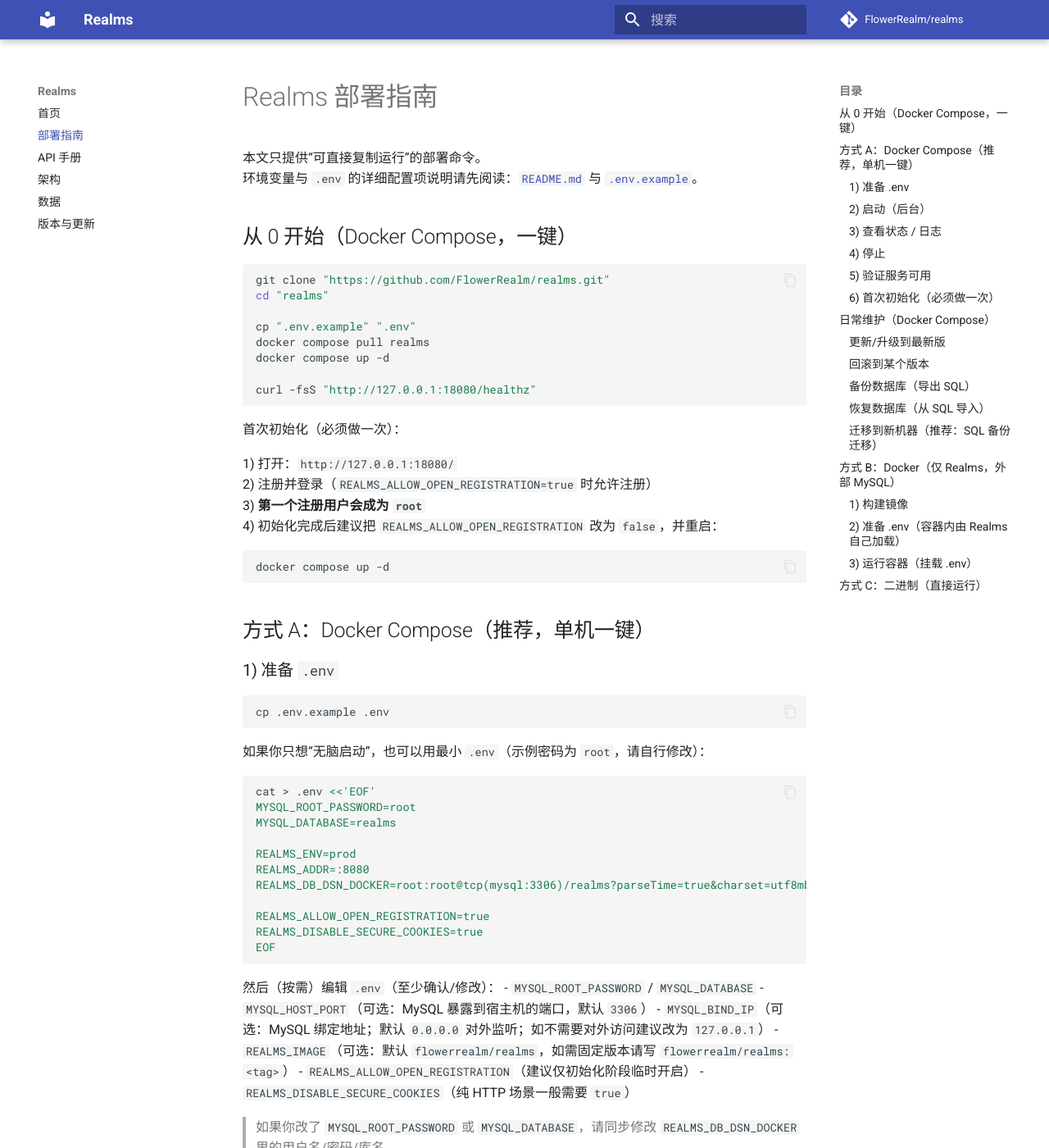
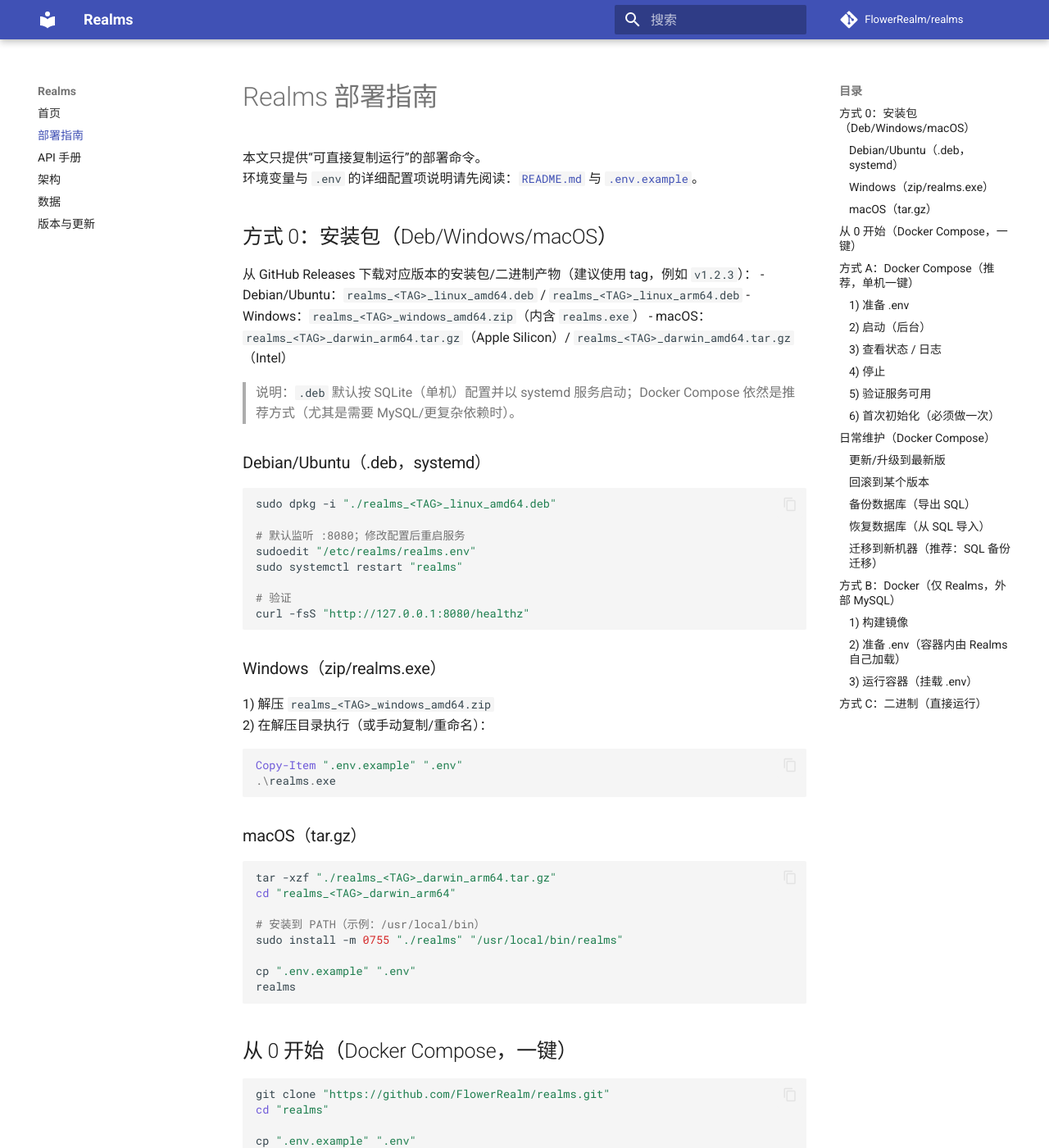
Before and after one commit to FlowerRealm/realms, an MkDocs documentation site: the page built from docs/USAGE.md, in a window 1280 px wide and 1400 px high. Shown: the whole window at 82% size. Built offline with MkDocs 1.6.1 and Material for MkDocs 9.7.7, drawn with Linux system fonts in a browser that asks for light colours; comment, search, counter and statistics services are not loaded.

Commit message:
feat(release): add deb/windows/macOS artifacts

````diff
--- a/docs/USAGE.md
+++ b/docs/USAGE.md
@@ -2,6 +2,51 @@
 
 本文只提供“可直接复制运行”的部署命令。
 环境变量与 `.env` 的详细配置项说明请先阅读：[`README.md`](https://github.com/FlowerRealm/realms/blob/master/README.md) 与 [`.env.example`](https://github.com/FlowerRealm/realms/blob/master/.env.example)。
+
+## 方式 0：安装包（Deb/Windows/macOS）
+
+从 GitHub Releases 下载对应版本的安装包/二进制产物（建议使用 tag，例如 `v1.2.3`）：
+- Debian/Ubuntu：`realms_<TAG>_linux_amd64.deb` / `realms_<TAG>_linux_arm64.deb`
+- Windows：`realms_<TAG>_windows_amd64.zip`（内含 `realms.exe`）
+- macOS：`realms_<TAG>_darwin_arm64.tar.gz`（Apple Silicon）/ `realms_<TAG>_darwin_amd64.tar.gz`（Intel）
+
+> 说明：`.deb` 默认按 SQLite（单机）配置并以 systemd 服务启动；Docker Compose 依然是推荐方式（尤其是需要 MySQL/更复杂依赖时）。
+
+### Debian/Ubuntu（.deb，systemd）
+
+```bash
+sudo dpkg -i "./realms_<TAG>_linux_amd64.deb"
+
+# 默认监听 :8080；修改配置后重启服务
+sudoedit "/etc/realms/realms.env"
+sudo systemctl restart "realms"
+
+# 验证
+curl -fsS "http://127.0.0.1:8080/healthz"
+```
+
+### Windows（zip/realms.exe）
+
+1) 解压 `realms_<TAG>_windows_amd64.zip`
+2) 在解压目录执行（或手动复制/重命名）：
+
+```powershell
+Copy-Item ".env.example" ".env"
+.\realms.exe
+```
+
+### macOS（tar.gz）
+
+```bash
+tar -xzf "./realms_<TAG>_darwin_arm64.tar.gz"
+cd "realms_<TAG>_darwin_arm64"
+
+# 安装到 PATH（示例：/usr/local/bin）
+sudo install -m 0755 "./realms" "/usr/local/bin/realms"
+
+cp ".env.example" ".env"
+realms
+```
 
 ## 从 0 开始（Docker Compose，一键）
 
````
Also changed, not shown: README.md (+8 -0 lines), 8 other files.
